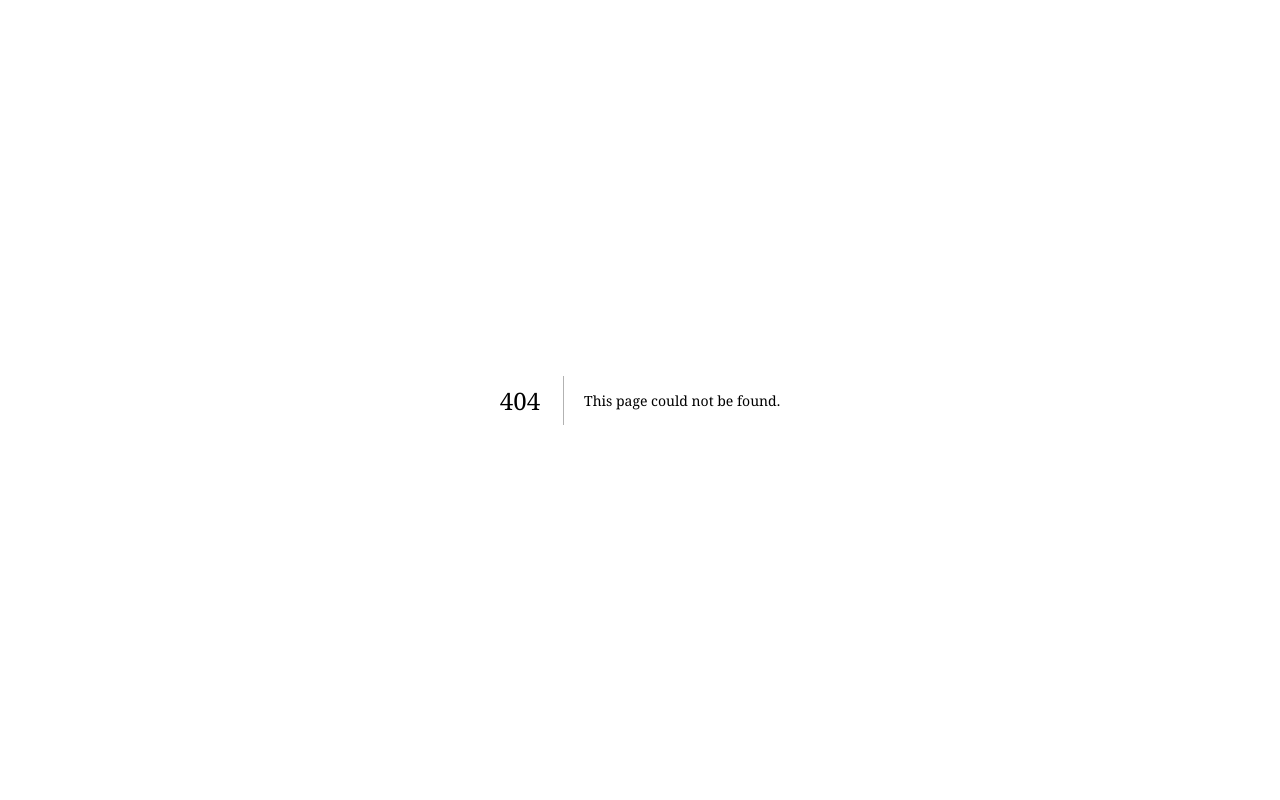
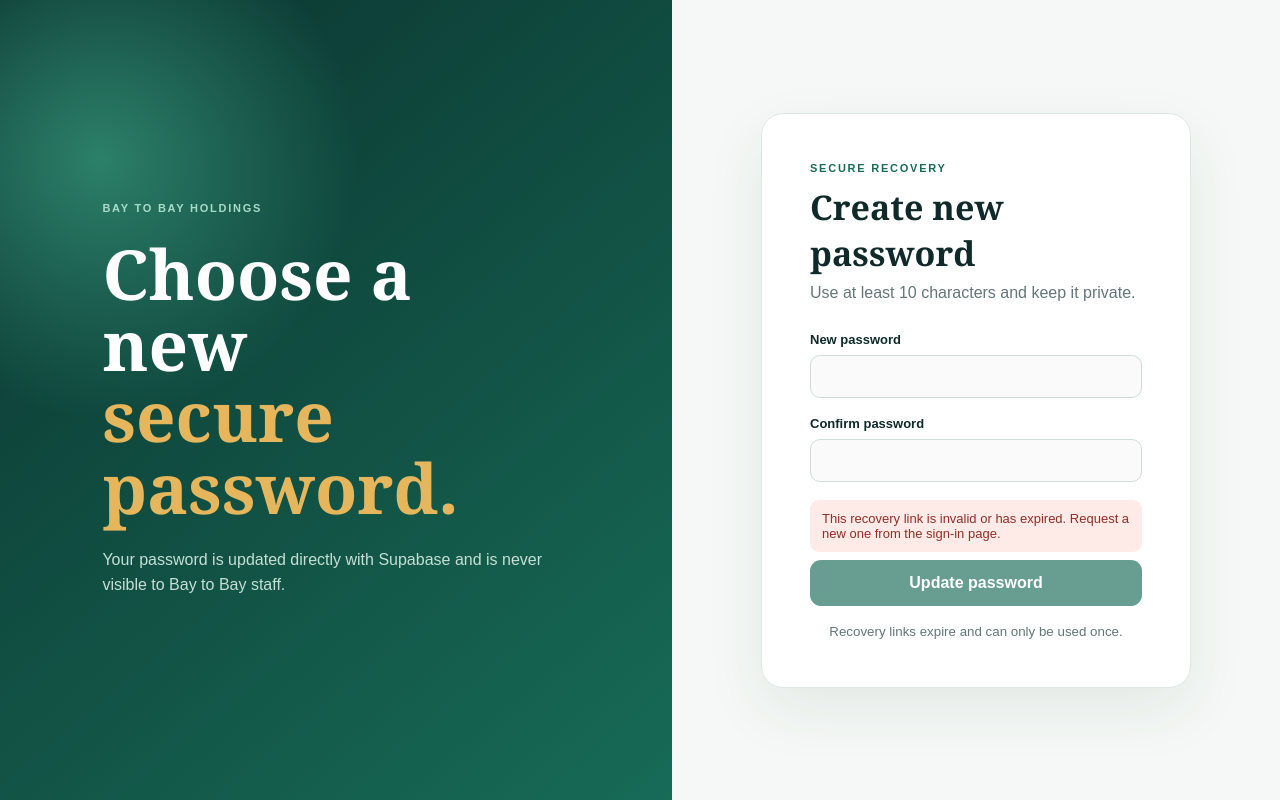
Before and after one commit to rg6rckw6p5-rgb/Bay-to-bay-AI-command-center-, a Next.js app: page /reset-password in a window 1280 px wide. Before the commit this address had no page. Built offline with nearby package versions, Linux system fonts and the light colour scheme; no server answers.

Commit message:
Add secure password recovery flow

```diff
--- a/src/app/login/login-form.tsx
+++ b/src/app/login/login-form.tsx
@@ -1,6 +1,7 @@
 "use client";
 
 import { FormEvent, useState } from "react";
+import Link from "next/link";
 import { useRouter, useSearchParams } from "next/navigation";
 import { createSupabaseBrowser } from "@/lib/supabase/client";
 import "./login.css";
@@ -54,6 +55,7 @@ export default function LoginForm() {
           <p className="login-intro">Sign in with your company account.</p>
           <label>Email address<input name="email" type="email" autoComplete="email" required /></label>
           <label>Password<input name="password" type="password" autoComplete="current-password" required minLength={8} /></label>
+          <Link className="login-help-link" href="/forgot-password">Forgot your password?</Link>
           {error ? <p className="login-error" role="alert">{error}</p> : null}
           <button type="submit" disabled={loading}>{loading ? "Signing in…" : "Sign in securely"}</button>
           <small>Customer information is protected and access is audited.</small>
--- a/src/app/login/login.css
+++ b/src/app/login/login.css
@@ -13,6 +13,8 @@
 .login-panel input:focus { border-color: #176b57; box-shadow: 0 0 0 3px #dff3e9; }
 .login-panel button { width: 100%; border: 0; padding: 14px; margin: 8px 0 18px; border-radius: 11px; color: white; background: #176b57; font-weight: 800; }
 .login-panel button:disabled { opacity: .65; cursor: wait; }
+.login-help-link { display: block; margin: -8px 0 18px; color: #176b57; font-size: 13px; font-weight: 700; text-align: right; }
 .login-panel small { display: block; text-align: center; color: #647676; }
 .login-error { padding: 11px 12px; color: #8d3027; background: #feeae7; border-radius: 9px; font-size: 13px; }
+.login-success { padding: 11px 12px; color: #14513f; background: #e3f5ed; border-radius: 9px; font-size: 13px; }
 @media (max-width: 800px) { .login-page { grid-template-columns: 1fr; } .login-brand { min-height: 42vh; padding: 40px 24px; } .login-panel { padding: 22px 16px; } }
--- /dev/null
+++ b/src/app/reset-password/page.tsx
@@ -0,0 +1,79 @@
+"use client";
+
+import { FormEvent, useEffect, useState } from "react";
+import { useRouter } from "next/navigation";
+import { createSupabaseBrowser } from "@/lib/supabase/client";
+import "../login/login.css";
+
+export default function ResetPasswordPage() {
+  const router = useRouter();
+  const [ready, setReady] = useState(false);
+  const [error, setError] = useState("");
+  const [loading, setLoading] = useState(false);
+
+  useEffect(() => {
+    const supabase = createSupabaseBrowser();
+    supabase.auth.getSession().then(({ data }) => {
+      if (data.session) setReady(true);
+      else setError("This recovery link is invalid or has expired. Request a new one from the sign-in page.");
+    });
+  }, []);
+
+  async function handleSubmit(event: FormEvent<HTMLFormElement>) {
+    event.preventDefault();
+    setError("");
+    setLoading(true);
+
+    const form = new FormData(event.currentTarget);
+    const password = String(form.get("password") ?? "");
+    const confirmation = String(form.get("confirmation") ?? "");
+
+    if (password.length < 10) {
+      setError("Use at least 10 characters for your new password.");
+      setLoading(false);
+      return;
+    }
+    if (password !== confirmation) {
+      setError("The two passwords do not match.");
+      setLoading(false);
+      return;
+    }
+
+    try {
+      const supabase = createSupabaseBrowser();
+      const { error: updateError } = await supabase.auth.updateUser({ password });
+      if (updateError) {
+        setError("Your password could not be updated. Request a new recovery link and try again.");
+        return;
+      }
+      router.replace("/dashboard");
+      router.refresh();
+    } catch {
+      setError("Password recovery is temporarily unavailable.");
+    } finally {
+      setLoading(false);
+    }
+  }
+
+  return (
+    <main className="login-page">
+      <section className="login-brand">
+        <p className="eyebrow">BAY TO BAY HOLDINGS</p>
+        <h1>Choose a new<br /><em>secure password.</em></h1>
+        <p>Your password is updated directly with Supabase and is never visible to Bay to Bay staff.</p>
+      </section>
+      <section className="login-panel">
+        <form onSubmit={handleSubmit}>
+          <p className="eyebrow">SECURE RECOVERY</p>
+          <h2>Create new password</h2>
+          <p className="login-intro">Use at least 10 characters and keep it private.</p>
+          <label>New password<input name="password" type="password" autoComplete="new-password" required minLength={10} disabled={!ready} /></label>
+          <label>Confirm password<input name="confirmation" type="password" autoComplete="new-password" required minLength={10} disabled={!ready} /></label>
+          {error ? <p className="login-error" role="alert">{error}</p> : null}
+          <button type="submit" disabled={!ready || loading}>{loading ? "Updating…" : "Update password"}</button>
+          <small>Recovery links expire and can only be used once.</small>
+        </form>
+      </section>
+    </main>
+  );
+}
```
Also changed, not shown: src/app/forgot-password/page.tsx (added, +64 -0 lines).
